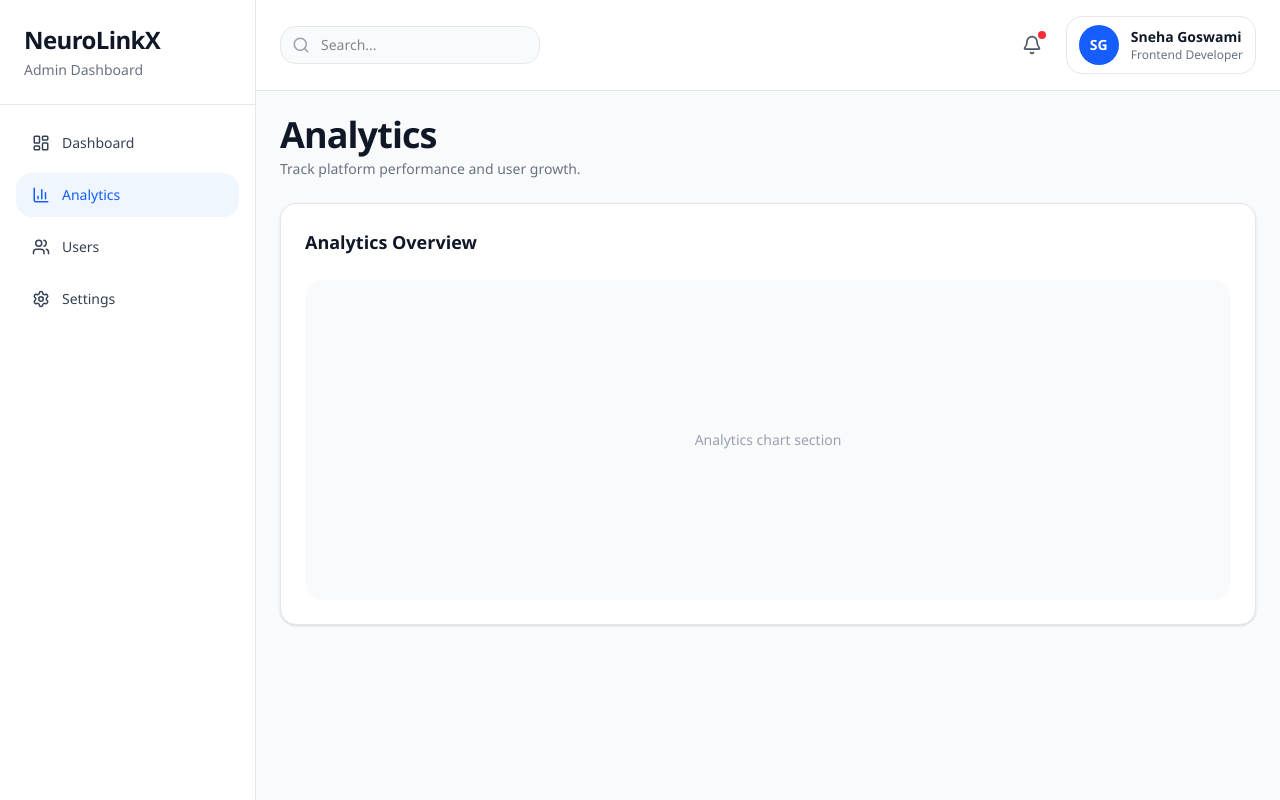
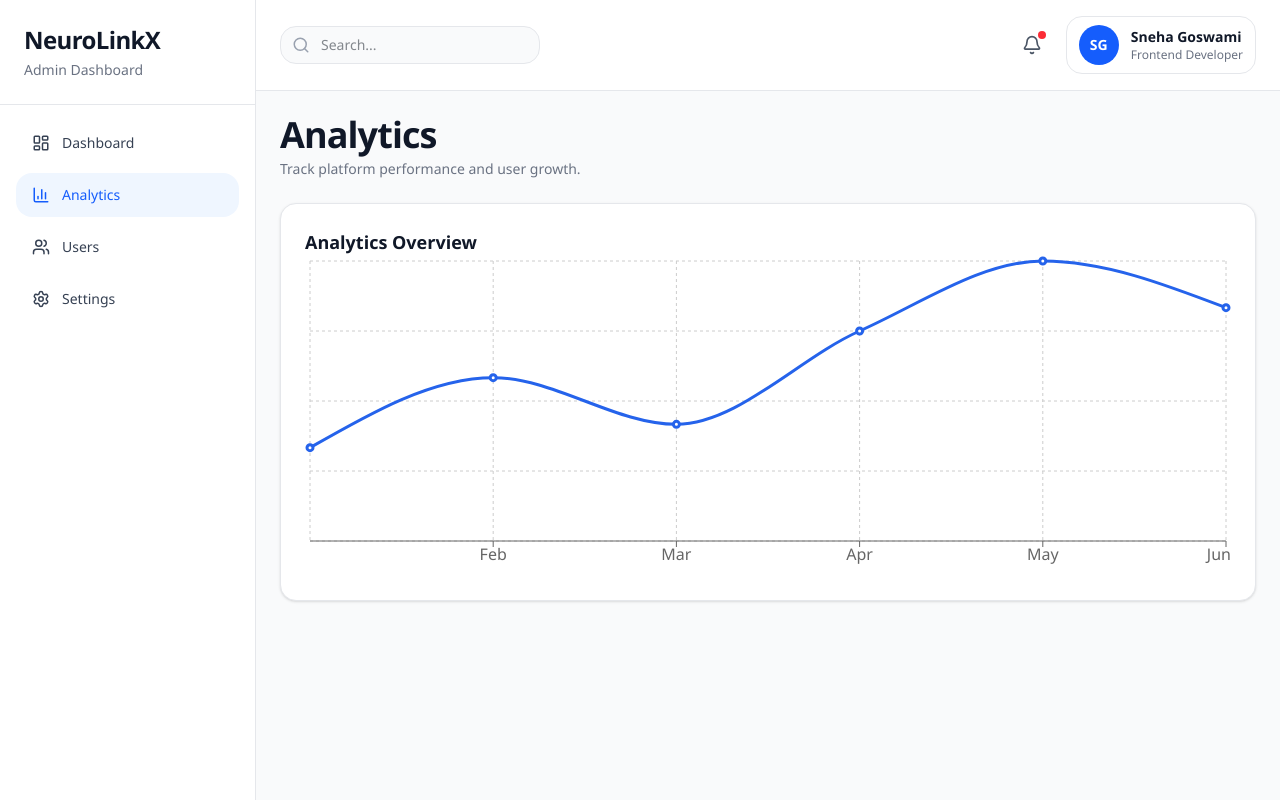
Before and after one commit to snehagoswami02/neurolinkx-fe, a Next.js app: page /dashboard/analytics in a window 1280 px wide. Built offline with nearby package versions, Linux system fonts and the light colour scheme.

Commit message:
feat: add analytics chart visualization

```diff
--- a/src/app/dashboard/analytics/page.tsx
+++ b/src/app/dashboard/analytics/page.tsx
@@ -1,4 +1,5 @@
 import { DashboardLayout } from "@/components/dashboard/DashboardLayout";
+import { AnalyticsChart } from "@/components/dashboard/AnalyticsChart";
 
 export default function AnalyticsPage() {
   return (
@@ -19,9 +20,7 @@ export default function AnalyticsPage() {
             Analytics Overview
           </h2>
 
-          <div className="mt-6 flex h-80 items-center justify-center rounded-xl bg-gray-50 text-sm text-gray-400">
-            Analytics chart section
-          </div>
+          <AnalyticsChart />
         </div>
       </div>
     </DashboardLayout>
--- a/src/components/dashboard/AnalyticsChart.tsx
+++ b/src/components/dashboard/AnalyticsChart.tsx
@@ -1,31 +1,31 @@
 "use client";
 
 import {
+  ResponsiveContainer,
   LineChart,
   Line,
   XAxis,
   Tooltip,
-  ResponsiveContainer,
   CartesianGrid,
 } from "recharts";
 
 const data = [
-  { name: "Jan", users: 400 },
-  { name: "Feb", users: 700 },
-  { name: "Mar", users: 500 },
-  { name: "Apr", users: 900 },
-  { name: "May", users: 1200 },
-  { name: "Jun", users: 1000 },
+  { month: "Jan", users: 400 },
+  { month: "Feb", users: 700 },
+  { month: "Mar", users: 500 },
+  { month: "Apr", users: 900 },
+  { month: "May", users: 1200 },
+  { month: "Jun", users: 1000 },
 ];
 
 export function AnalyticsChart() {
   return (
-    <div className="h-72 w-full">
+    <div className="h-80 w-full">
       <ResponsiveContainer width="100%" height="100%">
         <LineChart data={data}>
           <CartesianGrid strokeDasharray="3 3" />
 
-          <XAxis dataKey="name" />
+          <XAxis dataKey="month" />
 
           <Tooltip />
 
```
Also changed, not shown: 1 other file (tests, documents, lock files or other folders).
